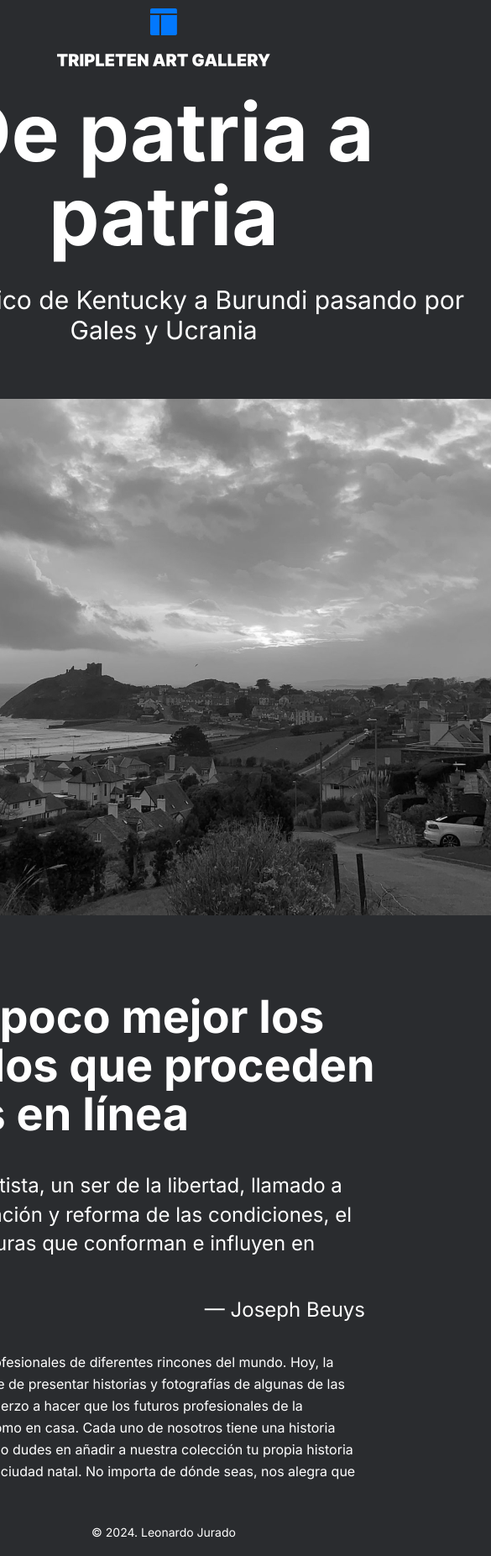
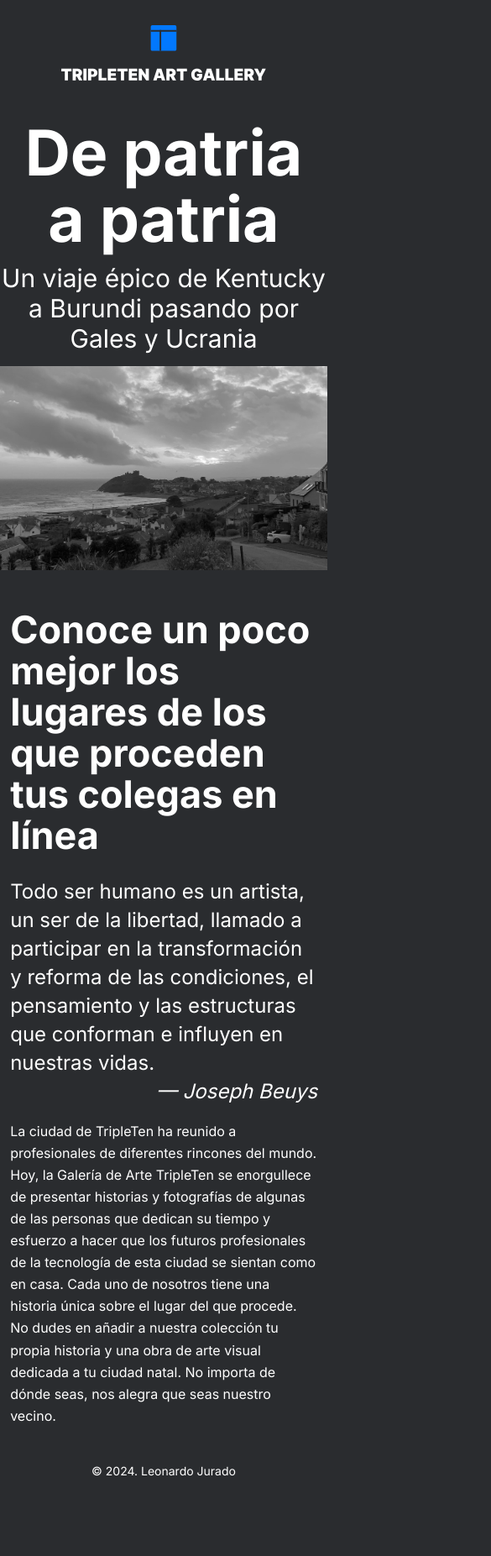
Before and after one commit to Leo2434/web_project_homeland, a plain HTML site: page index.html in a window 390 px wide. Shown: the top 1853 px of the page at 84% size, 585 px wide, since content can reach past the window. After the commit the page ends 1784 px from the top, so only its background shows below. Drawn offline with Linux system fonts and the light colour scheme.

Commit message:
Agregar consultas de medios

```diff
--- a/blocks/content.css
+++ /dev/null
@@ -1,3 +0,0 @@
-.content {
-  width: 984px;
-}
--- a/blocks/footer.css
+++ b/blocks/footer.css
@@ -1,10 +1,21 @@
-.footer {
+.footer__copyright {
+  margin: auto;
   padding-top: 7.19%;
+  padding-bottom: 24px;
   font-size: 14px;
   line-height: 1.15;
+  text-align: center;
 }
 
-.footer__copyright {
-  margin: 0 0 20px;
-  /* text-align: center; */
+@media screen and (max-width: 768px) {
+  .footer__copyright {
+    padding-top: 11.46%;
+  }
 }
+
+@media screen and (max-width: 320px) {
+  .footer__copyright {
+    line-height: 1;
+    padding-top: 20%;
+  }
+}
--- a/blocks/header.css
+++ b/blocks/header.css
@@ -1,33 +1,74 @@
-.header {
-  width: 984px;
-  height: 983px;
+.header__container {
+  width: 76.875%;
   padding-top: 7.16%;
+  display: flex;
+  flex-direction: column;
+  margin: auto;
+  text-align: center;
 }
 
 .header__title {
+  max-width: 720px;
   margin: 0 auto;
   font-family: "Inter";
   font-weight: bold;
   font-size: 96px;
   line-height: 1.042;
-  max-width: 720px;
-  text-align: center;
 }
 
 .header__subtitle {
+  max-width: 720px;
   padding-top: 3.2%;
   margin: 0 auto;
   font-family: "Inter";
   font-weight: normal;
   font-size: 30px;
   line-height: 1.2;
-  max-width: 720px;
-  text-align: center;
 }
 
 .header__image {
+  width: 100%;
   padding-top: 6.51%;
-  max-height: 615px;
-  width: 100%;
   object-fit: fill;
 }
+
+@media screen and (max-width: 768px) {
+  .header__container {
+    width: 100%;
+    padding-top: 11.72%;
+  }
+  .header__title {
+    max-width: 530px;
+    font-size: 75px;
+    line-height: 1.054;
+  }
+  .header__subtitle {
+    max-width: 720px;
+    padding-top: 3.26%;
+    font-size: 30px;
+    line-height: 1.2;
+  }
+  .header__image {
+    padding-top: 3.91%;
+  }
+}
+
+@media screen and (max-width: 320px) {
+  .header__container {
+    padding-top: 15.63%;
+  }
+  .header__title {
+    max-width: 228px;
+    font-size: 40px;
+    line-height: 1.1;
+  }
+  .header__subtitle {
+    max-width: 288px;
+    padding-top: 5%;
+    font-size: 16px;
+    line-height: 1.25;
+  }
+  .header__image {
+    padding-top: 12.5%;
+  }
+}
--- a/blocks/intro.css
+++ b/blocks/intro.css
@@ -1,10 +1,11 @@
-.intro {
-  width: 830px;
-  height: 607px;
-  padding-top: 9.35%;
+.content {
+  width: 76.875%;
+  margin: auto;
 }
 
 .intro__title {
+  max-width: 830px;
+  padding-top: 9.35%;
   margin: 0;
   font-family: "Inter";
   font-weight: bold;
@@ -13,9 +14,9 @@
 }
 
 .intro__quote {
-  width: 738px;
+  max-width: 738px;
+  padding-top: 4.71%;
   margin: 0;
-  padding-top: 4.71%;
   font-family: "Inter";
   font-weight: normal;
   font-size: 24px;
@@ -23,32 +24,85 @@
 }
 
 .intro__author {
-  width: 732px;
+  max-width: 732px;
+  padding-top: 1.32%;
   margin: 0;
-  padding-top: 1.32%;
   font-family: "Inter";
   font-weight: normal;
   font-size: 24px;
   line-height: 1.42;
+  display: block;
   text-align: end;
 }
 
-.intro__description {
-  width: 722px;
+.intro__text {
+  max-width: 722px;
+  padding-top: 3.85%;
   margin: 0;
-  padding-top: 3.85%;
   font-family: "Inter";
   font-weight: normal;
   font-size: 16px;
   line-height: 1.63;
 }
 
-/*
-el subt a 31,46px
-la imagen a 64px
-el titulo a 92px
-la cita a 39.08px
-el autor a 10.9px
-descrip a 31.99
-el pie a 92px
-*/
+@media screen and (max-width: 768px) {
+  .content {
+    width: 93.75%;
+  }
+
+  .intro__title {
+    max-width: 707px;
+    padding-top: 12.5%;
+    font-size: 45px;
+    line-height: 1.09;
+  }
+
+  .intro__quote {
+    max-width: 720px;
+    padding-top: 6.95%;
+    line-height: 1.42;
+  }
+
+  .intro__author {
+    max-width: 720px;
+    padding-top: 0;
+    line-height: 1.42;
+  }
+
+  .intro__text {
+    max-width: 720px;
+    padding-top: 4.45%;
+    line-height: 1.63;
+  }
+}
+
+@media screen and (max-width: 320px) {
+  .content {
+    width: 90%;
+  }
+
+  .intro__title {
+    max-width: 288px;
+    padding-top: 22.23%;
+    font-size: 32px;
+    line-height: 1.094;
+  }
+
+  .intro__quote {
+    max-width: 288px;
+    padding-top: 13.89%;
+    line-height: 1.25;
+  }
+
+  .intro__author {
+    max-width: 288px;
+    padding-top: 3.48%;
+    line-height: 1.42;
+  }
+
+  .intro__text {
+    max-width: 288px;
+    padding-top: 11.12%;
+    line-height: 1.63;
+  }
+}
--- a/blocks/logo.css
+++ b/blocks/logo.css
@@ -1,5 +1,26 @@
 .logo {
+  display: flex;
+}
+
+.logo_image {
+  margin: auto;
   width: 254.84px;
   height: 68.94px;
-  padding-top: 2.66%;
+  padding-top: 34px;
 }
+
+@media screen and (max-width: 768px) {
+  .logo_image {
+    width: 254px;
+    height: 66px;
+    padding-top: 30px;
+  }
+}
+
+@media screen and (max-width: 320px) {
+  .logo_image {
+    width: 188px;
+    height: 52px;
+    padding-top: 20px;
+  }
+}
--- a/blocks/page.css
+++ b/blocks/page.css
@@ -11,9 +11,6 @@ body {
   line-height: 1.5;
   color: #fff;
   background-color: #2a2c2f;
-  display: flex;
-  flex-direction: column;
-  align-items: center;
   -webkit-font-smoothing: antialiased;
   -moz-osx-font-smoothing: grayscale;
   -webkit-text-size-adjust: 100%;
--- a/index.html
+++ b/index.html
@@ -12,22 +12,25 @@
   </head>
   <body>
     <div class="page">
+      <div class="logo">
         <img
           src="./images/logo_art_gallery.svg"
           alt="Logotipo de la Galería"
-        class="logo"
+          class="logo_image"
         />
+      </div>
       <header class="header">
+        <div class="header__container">
           <h1 class="header__title">De patria a patria</h1>
           <p class="header__subtitle">
             Un viaje épico de Kentucky a Burundi pasando por Gales y Ucrania
           </p>
-
           <img
             src="./images/landscape_lead.jpg"
             alt="Paisaje 'Dentro de la Galería'"
             class="header__image"
           />
+        </div>
       </header>
 
       <main class="content">
@@ -36,14 +39,14 @@
             Conoce un poco mejor los lugares de los que proceden tus colegas en
             línea
           </h2>
-          <p class="intro__quote">
+          <blockquote class="intro__quote">
             Todo ser humano es un artista, un ser de la libertad, llamado a
             participar en la transformación y reforma de las condiciones, el
             pensamiento y las estructuras que conforman e influyen en nuestras
             vidas.
-          </p>
-          <p class="intro__author">— Joseph Beuys</p>
-          <p class="intro__description">
+          </blockquote>
+          <cite class="intro__author">— Joseph Beuys</cite>
+          <p class="intro__text">
             La ciudad de TripleTen ha reunido a profesionales de diferentes
             rincones del mundo. Hoy, la Galería de Arte TripleTen se enorgullece
             de presentar historias y fotografías de algunas de las personas que
--- a/pages/index.css
+++ b/pages/index.css
@@ -3,6 +3,5 @@
 @import url("../blocks/page.css");
 @import url("../blocks/logo.css");
 @import url("../blocks/header.css");
-@import url("../blocks/content.css");
 @import url("../blocks/intro.css");
 @import url("../blocks/footer.css");
```
Lines whose indentation alone changed are shown as unchanged.
